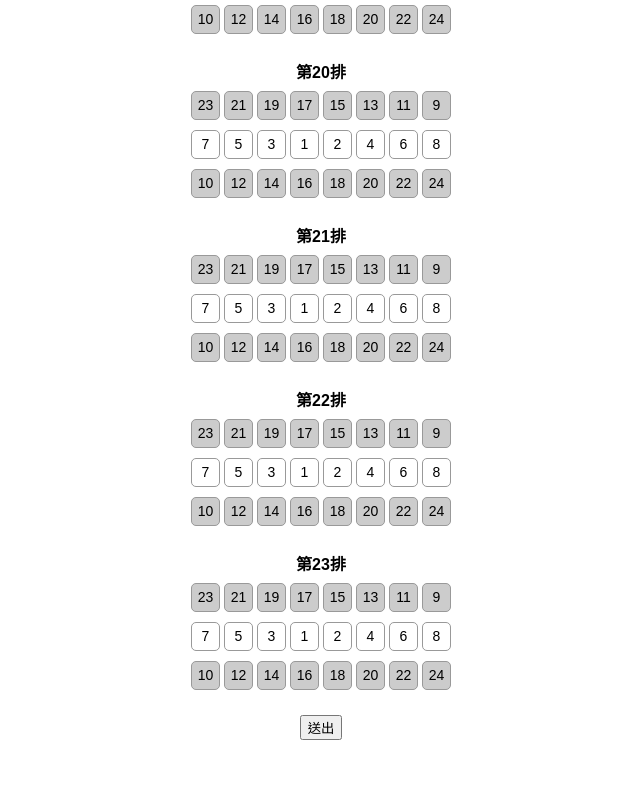
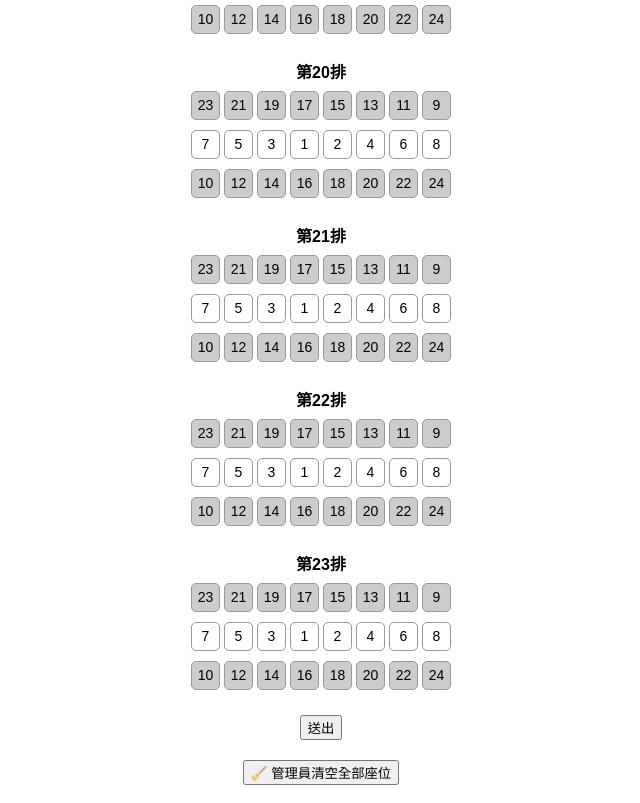
Before and after one commit to xer07/seat-selection-tes, a plain HTML site: page index.html in a window 1280 px wide. Shown: the part 3336-4139 px from the top of the page, without its empty margins (319-959 px from the left). Before the commit the page ends 4104 px from the top, so only its background shows below. Drawn offline with Linux system fonts and the light colour scheme; no server answers.

Commit message:
Update index.html

```diff
--- a/index.html
+++ b/index.html
@@ -39,7 +39,7 @@
 <div id="result"></div>
 
 <script>
-const scriptUrl = 'https://script.google.com/macros/s/AKfycbzDuzPCBtDGi4OV96LQE-EYKF9ShvctWpuiqCjvzgBcqD5IA79AVo8Q_mCSd2gBx8oZVw/exec';
+const scriptUrl = 'https://script.google.com/macros/s/AKfycbwMo0WV_1Wh81NX-_RwR1afGTBqzoWj6qWCBxDhQgyLJeFI-kjuhKLe6ZPHPIua77FsQA/exec';
 const unavailableSeats = new Set();
 const selectedSeats = new Set();
 const seatConfig = {};
@@ -156,5 +156,36 @@ fetch(scriptUrl)
 
   });
 </script>
+  <div class="controls" style="margin-top:20px; text-align:center;">
+  <button onclick="adminClearAll()">🧹 管理員清空全部座位</button>
+</div>
+
+<script>
+function adminClearAll() {
+  if (confirm('⚠️ 確定要清空所有已劃位紀錄嗎？')) {
+    fetch(scriptUrl + '?clearAll=true')
+      .then(res => res.json())
+      .then(result => {
+        if (result.status === 'cleared') {
+          alert('✅ 所有座位已清空');
+          unavailableSeats.clear();
+          fetch(scriptUrl)
+            .then(res => res.json())
+            .then(data => {
+              data.forEach(seatId => unavailableSeats.add(seatId));
+              renderSeats();
+            });
+        } else {
+          alert('❌ 清除失敗');
+        }
+      })
+      .catch(err => {
+        alert('❌ 無法清除資料');
+        console.error(err);
+      });
+  }
+}
+</script>
+
 </body>
 </html>
```
